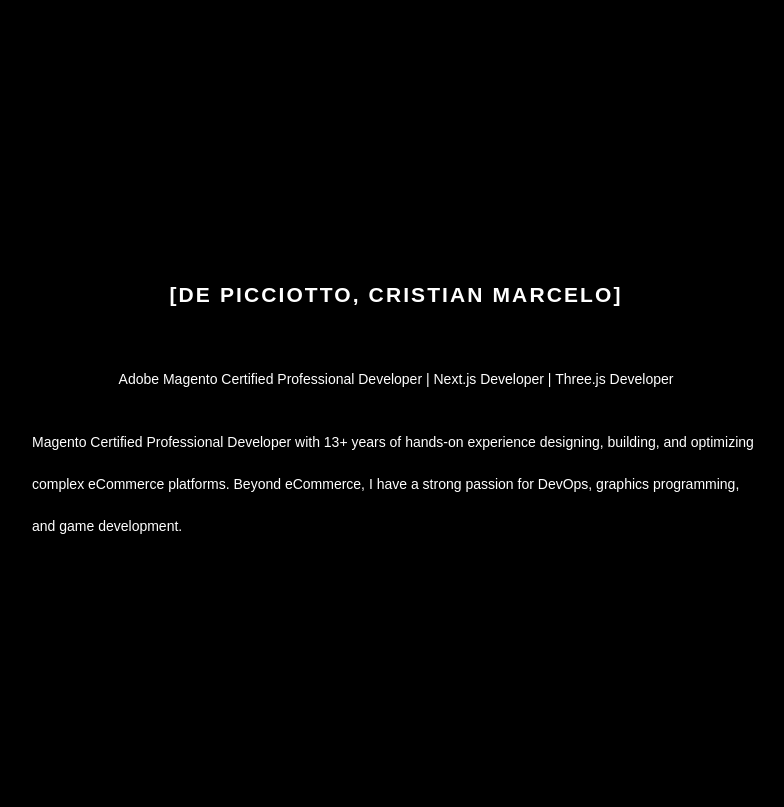
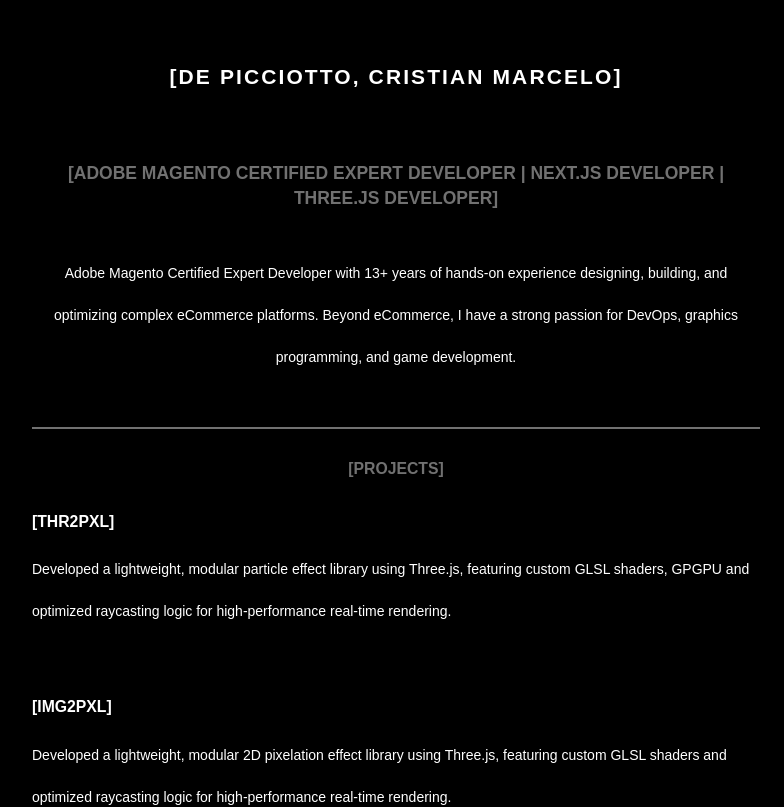
Before and after one commit to d3p1/me, a Next.js app: page /resume in a window 1280 px wide. Shown: the top 807 px of the page, without its empty margins (244-1028 px from the left). Built offline with nearby package versions, Linux system fonts and the light colour scheme; a web font is replaced by a local one.

Commit message:
feat: add resume page [#1]

```diff
--- a/src/app/(section)/resume/page.tsx
+++ b/src/app/(section)/resume/page.tsx
@@ -2,26 +2,32 @@
  * @description Resume
  * @author      C. M. de Picciotto <d3p1@d3p1.dev> (https://d3p1.dev/)
  */
-import {experiences} from '@/app/(section)/resume/_etc/experiences'
-import {projects} from '@/app/(section)/resume/_etc/projects'
-import {certifications} from '@/app/(section)/resume/_etc/certifications'
+import ProjectList from '@/app/(section)/resume/_components/ProjectList'
+import ExperienceList from '@/app/(section)/resume/_components/ExperienceList'
+import CertificationList from '@/app/(section)/resume/_components/CertificationList'
 
 export default function Page() {
   return (
-    <>
+    <div className="flex flex-col gap-6">
+      <div className="flex flex-col items-center justify-center gap-6 text-center mb-8">
         <h1>de Picciotto, Cristian Marcelo</h1>
 
-      <p>
-        Adobe Magento Certified Professional Developer | Next.js Developer |
+        <h2 className="text-secondary-500">
+          Adobe Magento Certified Expert Developer | Next.js Developer |
           Three.js Developer
-      </p>
+        </h2>
 
         <p>
-        Magento Certified Professional Developer with 13+ years of hands-on
+          Adobe Magento Certified Expert Developer with 13+ years of hands-on
           experience designing, building, and optimizing complex eCommerce
           platforms. Beyond eCommerce, I have a strong passion for DevOps,
           graphics programming, and game development.
         </p>
-    </>
+      </div>
+
+      <ProjectList />
+      <ExperienceList />
+      <CertificationList />
+    </div>
   )
 }
```
Lines whose indentation alone changed are shown as unchanged.
